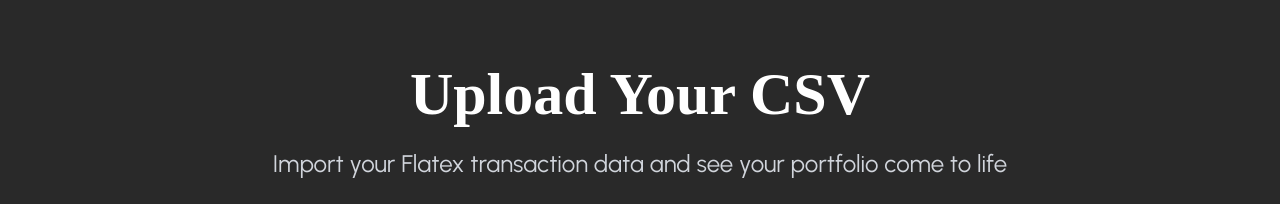
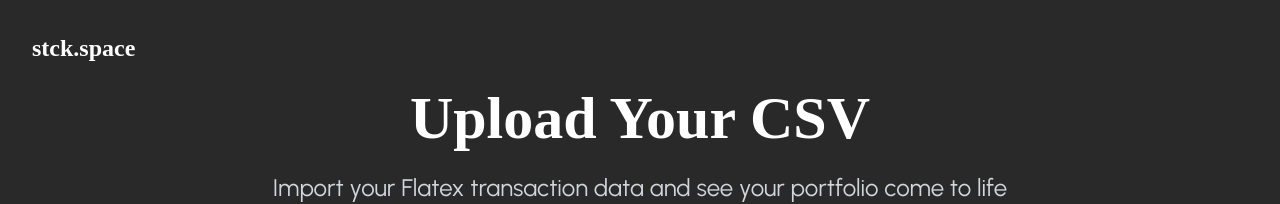
Before and after one commit to domonkospapp/stock-space, a Next.js app: page /fileUpload in a window 1280 px wide. Shown: the top 204 px of the page. Built offline with nearby package versions, Linux system fonts and the light colour scheme; a web font is replaced by a local one.

Commit message:
Make logo link

```diff
--- a/src/app/fileUpload/page.tsx
+++ b/src/app/fileUpload/page.tsx
@@ -8,6 +8,7 @@
 import { savePortfolioToLocalStorage } from "utils/localStorage";
 // import Image from "next/image";
 import { useRouter } from "next/navigation";
+import Link from "next/link";
 
 export default function FileUpload() {
   const [csvFile, setCsvFile] = useState<File | null>(null);
@@ -107,7 +108,17 @@
 
   return (
     <div className="min-h-screen bg-ci-black text-white">
-      <main className="max-w-7xl mx-auto px-8 py-16">
+      <main className="max-w-7xl mx-auto px-8 pt-8 pb-16">
+        {/* Brand Header */}
+        <div className="text-left mb-6">
+          <Link
+            href="/"
+            className="text-2xl font-bold text-white font-[hagrid] cursor-pointer hover:text-gray-300 transition-colors"
+          >
+            stck.space
+          </Link>
+        </div>
+
         {/* Header */}
         <div className="text-center mb-12">
           <h1 className="text-6xl font-bold font-[hagrid] mb-6">
```
